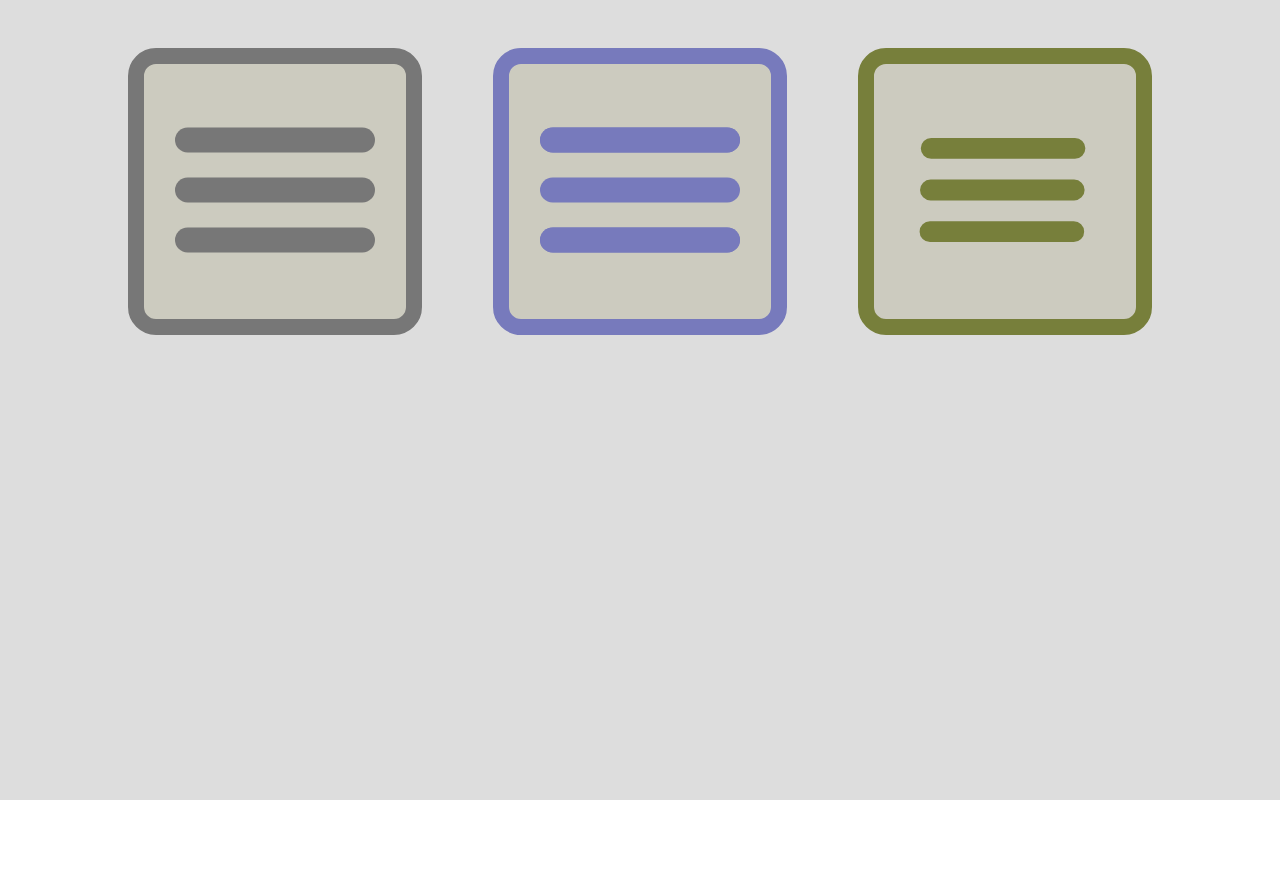
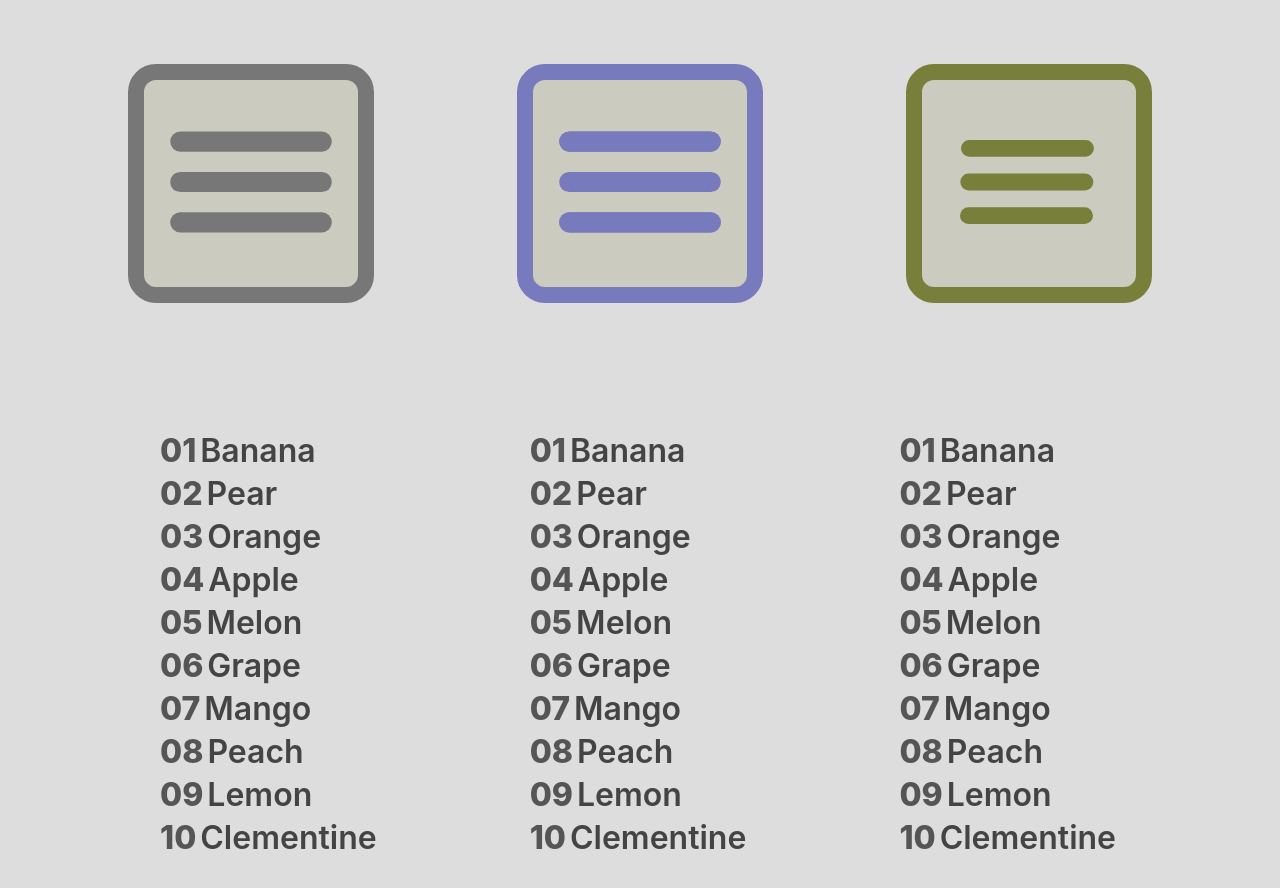
Before and after one commit to bamsemats/CSS_Stuff, a React (Create React App) app: page / in a window 1280 px wide. Shown: the top 888 px of the page. Before the commit the page ends 800 px from the top, so only its background shows below. Built offline with nearby package versions, Linux system fonts and the light colour scheme.

Commit message:
Make so many updates yo

```diff
--- a/package.json
+++ b/package.json
@@ -1,6 +1,7 @@
 {
   "name": "css-project",
   "version": "0.1.0",
+  "homepage": "https://bamsemats.github.io/CSS_Stuff",
   "private": true,
   "dependencies": {
     "@testing-library/dom": "^10.4.0",
@@ -13,6 +14,8 @@
     "web-vitals": "^2.1.4"
   },
   "scripts": {
+    "predeploy": "npm run build",
+    "deploy": "gh-pages -d build",
     "start": "react-scripts start",
     "build": "react-scripts build",
     "test": "react-scripts test",
@@ -35,5 +38,8 @@
       "last 1 firefox version",
       "last 1 safari version"
     ]
+  },
+  "devDependencies": {
+    "gh-pages": "^6.3.0"
   }
 }
--- a/public/index.html
+++ b/public/index.html
@@ -24,7 +24,7 @@
       work correctly both with client-side routing and a non-root public URL.
       Learn how to configure a non-root public URL by running `npm run build`.
     -->
-    <title>React App</title>
+    <title>CSS Stuff</title>
   </head>
   <body>
     <noscript>You need to enable JavaScript to run this app.</noscript>
--- a/src/App.css
+++ b/src/App.css
@@ -2,6 +2,8 @@
   --color-bg: #DDD;
   --color-button: #333;
   --color-button-bg: #CCCBBF;
+  --color-text: #444;
+  --color-text-2: #555;
 }
 
 *,
@@ -16,8 +18,9 @@
   text-align: center;
   align-items: center;
   min-height: 100vh;
+  width: 100%;
   background-color: var(--color-bg);
-  padding-top: 3rem;
+
 }
 
 button {
@@ -32,7 +35,12 @@ button {
   flex-direction: row;
   align-items: center;
   justify-content: space-between;
+  margin-top: 4rem;
   width: 80vw;
+}
+
+.hamburger {
+  width: calc(10px + 15vw);
 }
 /* Button One */
 .button-one {
@@ -161,7 +169,157 @@ button {
   animation: hamburger-three-open var(--transition-time) var(--transition-rate) forwards;
 }
 
+/* Animated List */
 
+.animated-list-div {
+  display: flex;
+  flex-direction: row;
+  justify-content: space-between;
+  width: 80vw;
+  height: 140vh;
+  padding: 0rem 2rem;
+  margin-top: 8rem;
+}
+
+.animated-list-container-one,
+.animated-list-container-two,
+.animated-list-container-three {
+  display: flex;
+  flex-direction: column;
+  gap: 0.25rem;
+  text-align: left;
+}
+
+.animated-list-container-one a,
+.animated-list-container-two a,
+.animated-list-container-three a {
+  text-decoration: none;
+  font-size: 2rem;
+  font-weight: 600;
+  color: var(--color-text);
+  display: inline-block;
+}
+
+.animated-list-container-one span,
+.animated-list-container-two span,
+.animated-list-container-three span {
+  font-size: 2rem;
+  font-weight: 800;
+  margin-right: 0.25rem;
+  color: var(--color-text-2);
+}
+
+.animated-list-container-one {
+  @media (hover) and (prefers-reduced-motion: no-preference) {
+    & > a {
+      transform-origin: left;
+      transition: transform 0.75s ease-in-out, opacity 0.3s ease-in-out;
+    }
+    &:hover > a:not(:hover) {
+      opacity: 0.25;
+      transform: scale(0.8);
+    }
+  }
+}
+
+.animated-list-container-two a {
+  transform-origin: -150% 50%;
+  transition: transform 2s, opacity 0.3s;
+}
+
+.animated-list-container-two {
+
+  --arc: 4deg;
+  --distance-multiplier-percentage: .25;
+
+  @media (hover) and (prefers-reduced-motion: no-preference) {
+    &:has(a:nth-child(1):hover) {--target: 1}
+    &:has(a:nth-child(2):hover) {--target: 2}
+    &:has(a:nth-child(3):hover) {--target: 3}
+    &:has(a:nth-child(4):hover) {--target: 4}
+    &:has(a:nth-child(5):hover) {--target: 5}
+    &:has(a:nth-child(6):hover) {--target: 6}
+    &:has(a:nth-child(7):hover) {--target: 7}
+    &:has(a:nth-child(8):hover) {--target: 8}
+    &:has(a:nth-child(9):hover) {--target: 9}
+    &:has(a:nth-child(10):hover) {--target: 10}
+
+    &:hover > a:not(:hover) {
+      --distance-from-target: calc(var(--sibling-index) - var(--target));
+      --distance-from-target-abs: calc(sqrt(var(--distance-from-target) * var(--distance-from-target)));
+      --distance-multiplier: var(--distance-multiplier-percentage) * var(--distance-from-target-abs); /* change 15% */
+      --gradual-fadeout: calc(1 - var(--distance-multiplier));
+      opacity: var(--gradual-fadeout);
+
+      --angle: calc((var(--sibling-index) - var(--target)) * var(--arc));
+      transform: rotateZ(var(--angle));
+    }
+  }
+}
+
+.animated-list-container-three {
+  --transition-duration: .75s;
+  --timing-function: cubic-bezier(0.66, 0, 0.34, 1);
+  overflow-y: clip;
+}
+
+.animated-list-container-three a[data-state = 'activated'] {
+  display: block;
+  overflow-y: clip;
+  transition:
+    transform var(--transition-duration) var(--timing-function),
+    translate 0s calc(var(--transition-duration) / 2),
+    --color-text 1000ms;
+    animation: animated-list-three-blur-out var(--transition-duration);
+}
+
+.animated-list-container-three > span {
+  overflow-y: clip;
+}
+
+.animated-list-container-three > *:hover a[data-state = 'activated']{
+
+  translate: 0 2lh;
+  transform: translateY(-2lh);
+
+  animation: animated-list-three-blur-in var(--transition-duration) forwards;
+}
+
+@keyframes animated-list-three-blur-in {
+  0% {
+    filter: blur(0);
+  }
+  50% {
+    filter: blur(2px);
+  }
+  55% {
+    --color-text-2: ;
+    --color-text: ;
+  }
+  100% {
+    filter: blur(0);
+    --color-text-2: var(--random-color-2);
+    --color-text: var(--random-color);
+  }
+}
+@keyframes animated-list-three-blur-out {
+  0% {
+    filter: blur(0);
+    --color-text-2: var(--random-color-2);
+    --color-text: var(--random-color);
+  }
+  35% {
+    --color-text-2: var(--random-color-2);
+    --color-text: var(--random-color);
+  }
+  50% {
+    filter: blur(2px);
+
+  }
+  100% {
+    filter: blur(0);
+  }
+}
 /* SVG Animations */
 
 @keyframes hamburger-one-open {
--- a/src/App.js
+++ b/src/App.js
@@ -1,5 +1,5 @@
-import logo from './logo.svg';
 import './App.css';
+import {useEffect} from 'react';
 
 function handleClickButtonOne() {
   const buttonOne = document.querySelector('.button-one');
@@ -31,24 +31,41 @@ function handleClickButtonThree() {
   }
 }
 
+function handleMouseEnter(e) {
+  const hoveredElement = document.querySelector(`.${e}`);
+  const hoveredElementData = hoveredElement.getAttribute('data-state');
+  if (!hoveredElementData) {
+    hoveredElement.setAttribute('data-state', 'activated');
+    console.log(hoveredElement);
+  } else {
+    const randomColor = Math.floor(Math.random() * 999999);
+    const randomColor2 = Math.floor(Math.random() * 999999);
+    console.log(randomColor);
+    hoveredElement.style.setProperty('--random-color', `#${randomColor}`);
+    hoveredElement.style.setProperty('--random-color-2', `#${randomColor2}`);
+  }
+}
+
+
+
 function App() {
   return (
     <div className="App">
       <div className='svg-container'>
         <button className='button-one' onClick={handleClickButtonOne}>
           <svg fill='var(--color-button)' className='hamburger' viewBox='0 0 100 100' width='250'>
-            <rect class='line top' width='80' height='10' x='10' y='25' rx='5'></rect>
-            <rect class='line middle' width='80' height='10' x='10' y='45' rx='5'></rect>
-            <rect class='line bottom' width='80' height='10' x='10' y='65' rx='5'></rect>
+            <rect className='line top' width='80' height='10' x='10' y='25' rx='5'></rect>
+            <rect className='line middle' width='80' height='10' x='10' y='45' rx='5'></rect>
+            <rect className='line bottom' width='80' height='10' x='10' y='65' rx='5'></rect>
           </svg>
         </button>
          <button className='button-two' onClick={handleClickButtonTwo}>
           <svg fill='var(--color-button)' className='hamburger' viewBox='0 0 100 100' width='250'>
-            <rect class='line top1' width='80' height='10' x='10' y='25' rx='5'></rect>
-            <rect class='line top2' width='80' height='10' x='10' y='25' rx='5'></rect>
-            <rect class='line middle' width='80' height='10' x='10' y='45' rx='5'></rect>
-            <rect class='line bottom1' width='80' height='10' x='10' y='65' rx='5'></rect>
-            <rect class='line bottom2' width='80' height='10' x='10' y='65' rx='5'></rect>
+            <rect className='line top1' width='80' height='10' x='10' y='25' rx='5'></rect>
+            <rect className='line top2' width='80' height='10' x='10' y='25' rx='5'></rect>
+            <rect className='line middle' width='80' height='10' x='10' y='45' rx='5'></rect>
+            <rect className='line bottom1' width='80' height='10' x='10' y='65' rx='5'></rect>
+            <rect className='line bottom2' width='80' height='10' x='10' y='65' rx='5'></rect>
           </svg>
         </button>
         <button className='button-three' onClick={handleClickButtonThree}>
@@ -57,6 +74,44 @@ function App() {
           </svg>
         </button>
       </div>
+      <div className='animated-list-div'>
+        <div className='animated-list-container-one'>
+          <a href='#' style={{'--sibling-index': 1}}><span>01</span>Banana</a>
+          <a href='#' style={{'--sibling-index': 2}}><span>02</span>Pear</a>
+          <a href='#' style={{'--sibling-index': 3}}><span>03</span>Orange</a>
+          <a href='#' style={{'--sibling-index': 4}}><span>04</span>Apple</a>
+          <a href='#' style={{'--sibling-index': 5}}><span>05</span>Melon</a>
+          <a href='#' style={{'--sibling-index': 6}}><span>06</span>Grape</a>
+          <a href='#' style={{'--sibling-index': 7}}><span>07</span>Mango</a>
+          <a href='#' style={{'--sibling-index': 8}}><span>08</span>Peach</a>
+          <a href='#' style={{'--sibling-index': 9}}><span>09</span>Lemon</a>
+          <a href='#' style={{'--sibling-index': 10}}><span>10</span>Clementine</a>
+        </div>
+        <div className='animated-list-container-two'>
+          <a href='#' style={{'--sibling-index': 1}}><span>01</span>Banana</a>
+          <a href='#' style={{'--sibling-index': 2}}><span>02</span>Pear</a>
+          <a href='#' style={{'--sibling-index': 3}}><span>03</span>Orange</a>
+          <a href='#' style={{'--sibling-index': 4}}><span>04</span>Apple</a>
+          <a href='#' style={{'--sibling-index': 5}}><span>05</span>Melon</a>
+          <a href='#' style={{'--sibling-index': 6}}><span>06</span>Grape</a>
+          <a href='#' style={{'--sibling-index': 7}}><span>07</span>Mango</a>
+          <a href='#' style={{'--sibling-index': 8}}><span>08</span>Peach</a>
+          <a href='#' style={{'--sibling-index': 9}}><span>09</span>Lemon</a>
+          <a href='#' style={{'--sibling-index': 10}}><span>10</span>Clementine</a>
+        </div>
+        <div className='animated-list-container-three'>
+          <span><a href='#' style={{'--sibling-index': 1}} className='span1' onMouseEnter={() =>handleMouseEnter('span1')}><span>01</span>Banana</a></span>
+          <span><a href='#' style={{'--sibling-index': 2}} className='span2' onMouseEnter={() =>handleMouseEnter('span2')}><span>02</span>Pear</a></span>
+          <span><a href='#' style={{'--sibling-index': 3}} className='span3' onMouseEnter={() =>handleMouseEnter('span3')}><span>03</span>Orange</a></span>
+          <span><a href='#' style={{'--sibling-index': 4}} className='span4' onMouseEnter={() =>handleMouseEnter('span4')}><span>04</span>Apple</a></span>
+          <span><a href='#' style={{'--sibling-index': 5}} className='span5' onMouseEnter={() =>handleMouseEnter('span5')}><span>05</span>Melon</a></span>
+          <span><a href='#' style={{'--sibling-index': 6}} className='span6' onMouseEnter={() =>handleMouseEnter('span6')}><span>06</span>Grape</a></span>
+          <span><a href='#' style={{'--sibling-index': 7}} className='span7' onMouseEnter={() =>handleMouseEnter('span7')}><span>07</span>Mango</a></span>
+          <span><a href='#' style={{'--sibling-index': 8}} className='span8' onMouseEnter={() =>handleMouseEnter('span8')}><span>08</span>Peach</a></span>
+          <span><a href='#' style={{'--sibling-index': 9}} className='span9' onMouseEnter={() =>handleMouseEnter('span9')}><span>09</span>Lemon</a></span>
+          <span><a href='#' style={{'--sibling-index': 10}} className='span10' onMouseEnter={() =>handleMouseEnter('span10')}><span>10</span>Clementine</a></span>
+        </div>
+      </div>
     </div>
   );
 }
```
Also changed, not shown: 1 other file (tests, documents, lock files or other folders).
